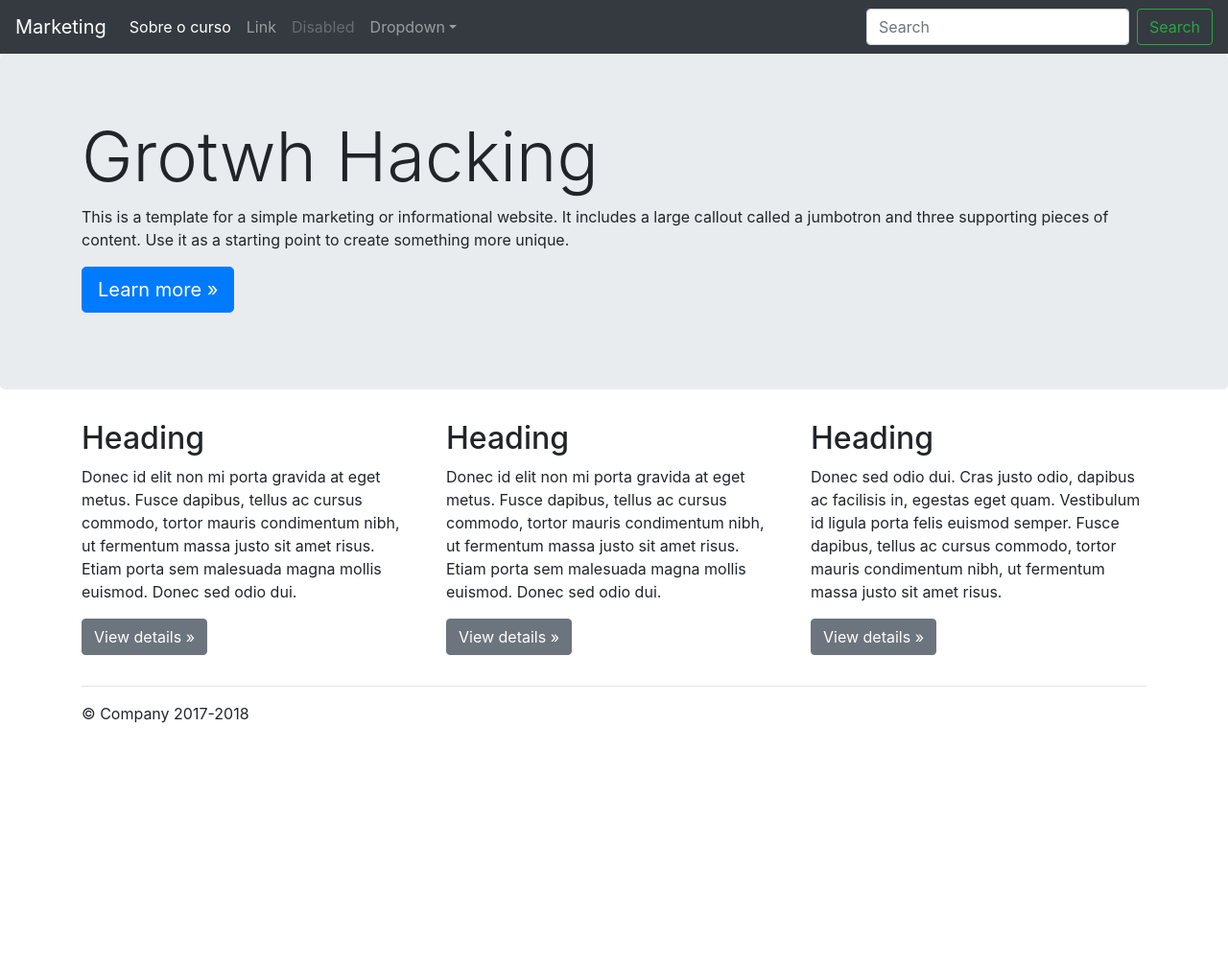
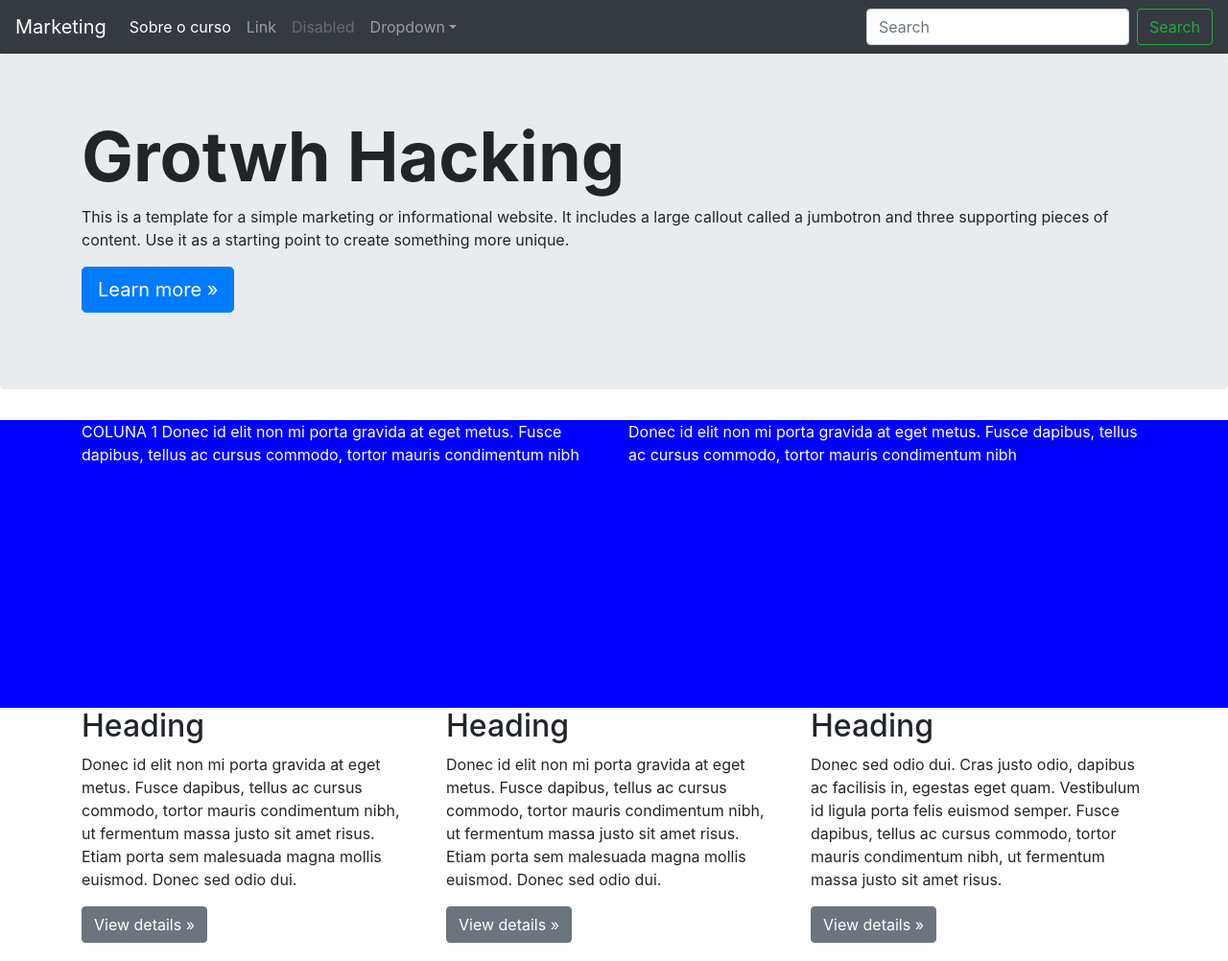
Before and after one commit to souzaallana/growthaula1, a plain HTML site: page index.html in a window 1280 px wide. Shown: the top 1002 px of the page at 96% size. Before the commit the page ends 800 px from the top, so only its background shows below. Drawn offline with nearby package versions, Linux system fonts and the light colour scheme.

```diff
--- a/index.html
+++ b/index.html
@@ -10,7 +10,7 @@
     <title>Curso de programação para Martketers!!!!</title>
 
     <!-- Bootstrap core CSS -->
-    <link href="CSS/bootstrap.min.css" rel="stylesheet">
+    <link href="CSS/bootstrap.css" rel="stylesheet">
     <!-- Customs styles for this template -->
     <link href="CSS/jumbotron.css" rel="stylesheet">
   </head>
@@ -60,7 +60,19 @@
           <p><a class="btn btn-primary btn-lg" href="#" role="button">Learn more &raquo;</a></p>
         </div>
       </div>
+      <div style="height: 300px; background-color: blue; color: white;">
+        <div class="container">
+            <div class="row">
+                <divi class="col-md-6">
+                    <p>COLUNA 1 Donec id elit non mi porta gravida at eget metus. Fusce dapibus, tellus ac cursus commodo, tortor mauris condimentum nibh</p>
+                </divi>
+                <divi class="col-md-6">
+                    Donec id elit non mi porta gravida at eget metus. Fusce dapibus, tellus ac cursus commodo, tortor mauris condimentum nibh
+                </divi>
 
+            </div>
+        </div>
+      </div>
       <div class="container">
         <!-- Example row of columns -->
         <div class="row">
```
Also changed, not shown: CSS/bootstrap.css, CSS/bootstrap.min.css.
